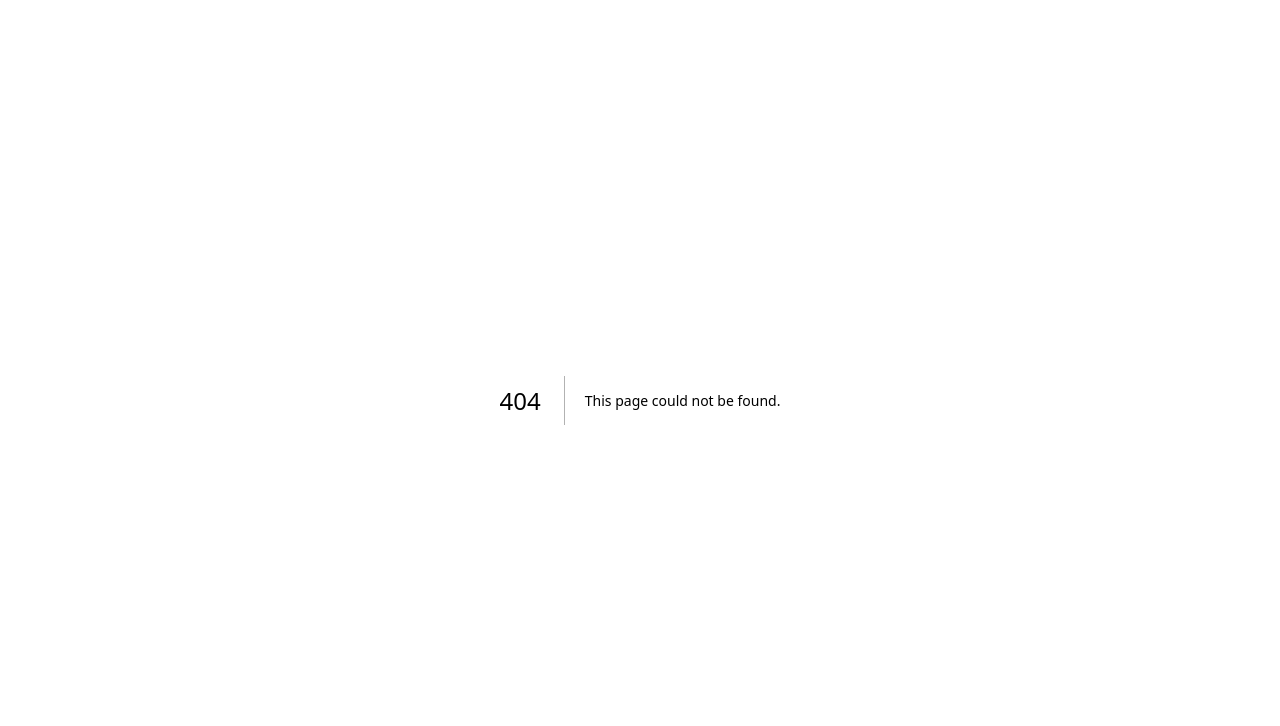
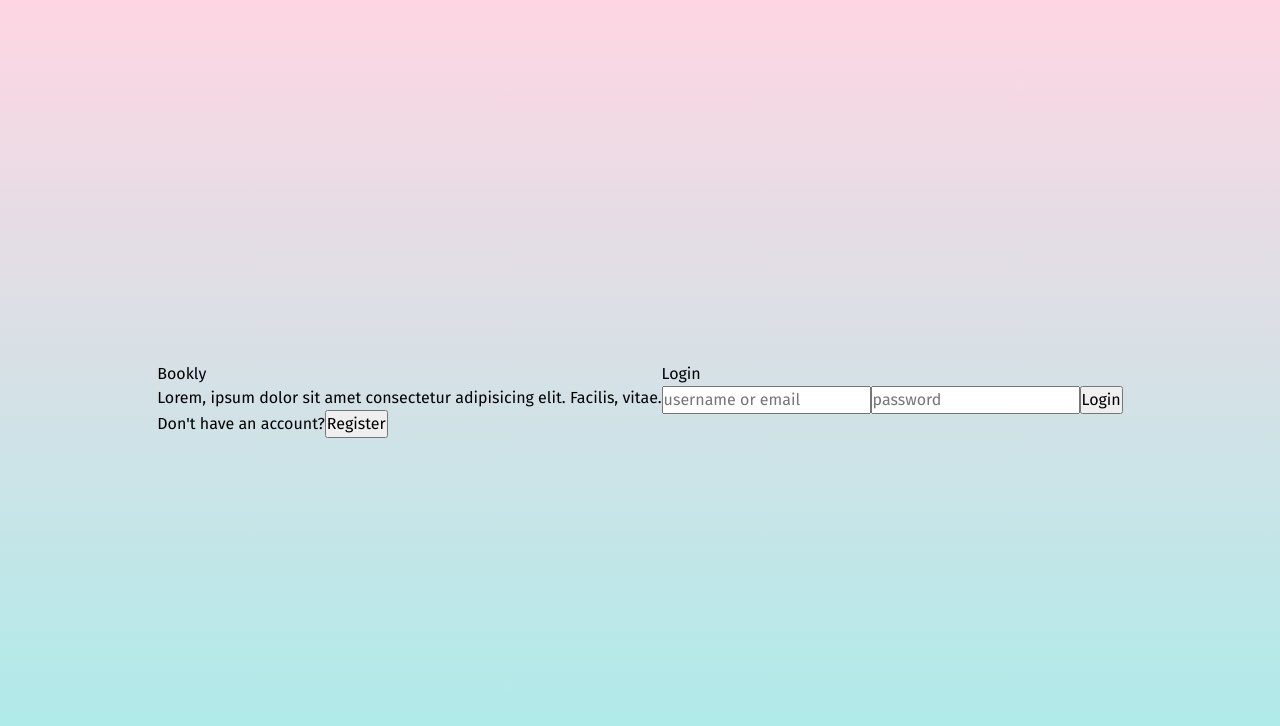
Before and after one commit to jaysenjonsin/Bookly, a Next.js app in the folder client/: page /login in a window 1280 px wide. Before the commit this address had no page. Shown: the top 726 px of the page. Built offline with nearby package versions, Linux system fonts and the light colour scheme.

Commit message:
start css for login

```diff
--- a/client/src/pages/_app.tsx
+++ b/client/src/pages/_app.tsx
@@ -1,4 +1,7 @@
 import '@/styles/globals.scss';
+import { config } from '@fortawesome/fontawesome-svg-core';
+import '@fortawesome/fontawesome-svg-core/styles.css';
+config.autoAddCss = false;
 import type { AppProps } from 'next/app';
 
 //_app.tsx: provides common layout and structure for pages. wraps all pages
--- /dev/null
+++ b/client/src/pages/login.tsx
@@ -0,0 +1,71 @@
+import styles from '@/styles/login.module.scss';
+import React, { useState } from 'react';
+import { useForm, SubmitHandler } from 'react-hook-form';
+import { z } from 'zod';
+import { zodResolver } from '@hookform/resolvers/zod';
+
+const formData = z.object({
+  usernameOrEmail: z
+    .string()
+    .min(1, { message: 'Please enter your username or email' }),
+  password: z.string().min(1, { message: 'Please enter your password' }),
+});
+
+export type formDataType = z.infer<typeof formData>;
+
+const onSubmit: SubmitHandler<formDataType> = (formInput) => {
+  console.log(formInput);
+};
+
+// type Props = {};
+const login = (props: {}) => {
+  const {
+    register,
+    handleSubmit,
+    formState: { errors, isSubmitting },
+  } = useForm<formDataType>({
+    resolver: zodResolver(formData),
+  });
+
+  const [showPassword, setShowPassword] = useState(false);
+
+  const togglePassword = () => setShowPassword(!showPassword);
+
+  return (
+    <>
+      <div className={styles.login}>
+        <div className={styles.card}>
+          <div className='styles left'>
+            <h1>Bookly</h1>
+            <p>
+              Lorem, ipsum dolor sit amet consectetur adipisicing elit. Facilis,
+              vitae.
+            </p>
+            <span>Don't have an account?</span>
+            <button>Register</button>
+          </div>
+          <div className={styles.right}>
+            <h1>Login</h1>
+            <form onSubmit={handleSubmit(onSubmit)}>
+              <input
+                type='text'
+                placeholder='username or email'
+                {...register('usernameOrEmail')}
+                disabled={isSubmitting}
+              />
+              <input
+                type='password'
+                placeholder='password'
+                {...register('password')}
+                disabled={isSubmitting}
+              />
+              <button type='submit'>Login</button>
+            </form>
+          </div>
+        </div>
+      </div>
+    </>
+  );
+};
+
+export default login;
--- a/client/src/services/authService.ts
+++ b/client/src/services/authService.ts
@@ -5,5 +5,6 @@ const URL = process.env.NEXT_PUBLIC_API_URL + 'auth/';
 
 export const registerUser = async (userData: formDataType) => {
   const { data } = await axios.post(URL, userData);
+  console.log('data ', data);
   return data;
 };
--- a/client/src/styles/globals.scss
+++ b/client/src/styles/globals.scss
@@ -1,3 +1,5 @@
+@import url('https://fonts.googleapis.com/css?family=Fira+Sans');
+
 /* STYLE RESET */
 /* // https://piccalil.li/blog/a-modern-css-reset */
 /* Box sizing rules */
@@ -28,6 +30,7 @@ html:focus-within {
 html,
 body {
   height: 100%;
+  font-family: 'Fira Sans', Helvetica, Arial, sans-serif;
 }
 
 /* Set core body defaults */
@@ -73,3 +76,4 @@ select {
     scroll-behavior: auto !important;
   }
 }
+// end of reset
--- /dev/null
+++ b/client/src/styles/login.module.scss
@@ -0,0 +1,32 @@
+.login {
+  //mimic behavior of body selector. note: cannot use global selectors in css modules in Next
+  height: 100vh;
+  background-image: linear-gradient(-225deg, #e3fdf5 0%, #ffe6fa 100%);
+  background-image: linear-gradient(to top, #a8edea 0%, #fed6e3 100%);
+  display: flex;
+  justify-content: center;
+  align-items: center;
+  .card {
+    display: flex;
+    .left {
+      h1 {
+      }
+      p {
+      }
+      span {
+      }
+      button {
+      }
+    }
+    .right {
+      h1 {
+      }
+      form {
+        input {
+        }
+        button {
+        }
+      }
+    }
+  }
+}
```
Also changed, not shown: client/src/pages/profile.tsx (added, +9 -0 lines), client/src/pages/register.tsx (+4 -3 lines), 1 other file (tests, documents, lock files or other folders).
